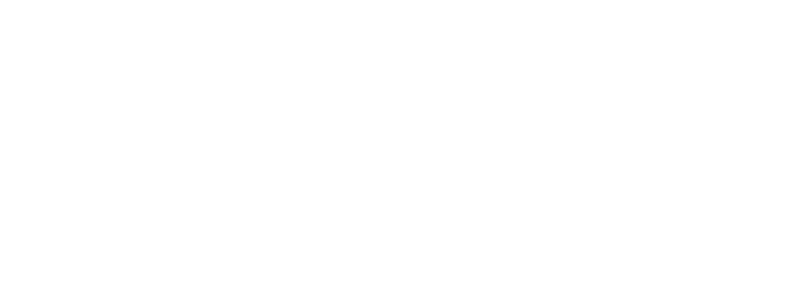
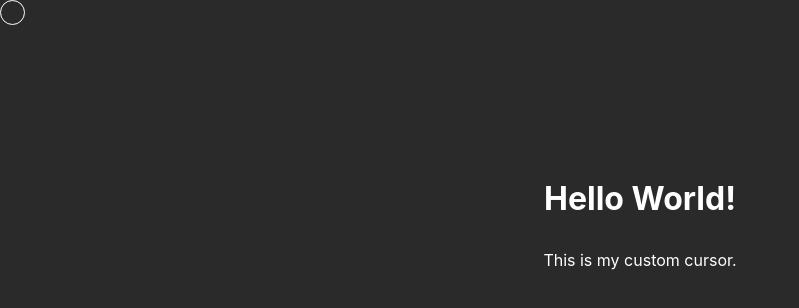
Before and after one commit to dalengit/custom-cursor, a plain HTML site: page index.html in a window 1280 px wide. Shown: the whole page, without its empty margins (0-799 px from the left). Drawn offline with Linux system fonts and the light colour scheme.

Commit message:
HTML Added

```diff
--- a/index.html
+++ b/index.html
@@ -1,12 +1,21 @@
 <!DOCTYPE html>
 <html lang="en">
 <head>
+    <link rel="stylesheet" href="./style.css">
     <meta charset="UTF-8">
     <meta http-equiv="X-UA-Compatible" content="IE=edge">
     <meta name="viewport" content="width=device-width, initial-scale=1.0">
-    <title>Document</title>
+    <title>Custom Cursor</title>
 </head>
 <body>
 
+    <div class="container">
+        <h1>Hello World!</h1>
+        <p>This is my custom cursor.</p>
+    </div>
+
+  <div class="cursor"></div>
+
+    <script src="main.js"></script>
 </body>
 </html>
--- a/main.js
+++ b/main.js
@@ -0,0 +1,5 @@
+// Elements
+const cursor = document.querySelector('.cursor');
+
+// Event listeners
+window.addEventListener('mousemove', ())
--- /dev/null
+++ b/style.css
@@ -0,0 +1,32 @@
+* {
+    color: white;
+    padding: 0;
+    margin: 0;
+    box-sizing: border-box;
+    font-family: -apple-system, BlinkMacSystemFont, 'Segoe UI', Roboto, Oxygen, Ubuntu, Cantarell, 'Open Sans', 'Helvetica Neue', sans-serif;
+}
+
+.container {
+    display: flex;
+    flex-direction: column;
+    justify-content: center;
+    align-items: center;
+    padding-bottom: 20em;
+    min-height: 100vh;
+    width: 100%;
+    background-color: rgb(43, 42, 42);
+}
+
+p {
+    margin: 2em;
+}
+
+.cursor {
+    position: absolute;
+    left: 0;
+    top: 0;
+    border: 1px solid white;
+    width: 25px;
+    height: 25px;
+    border-radius: 50px;
+}
```
Also changed, not shown: main.css (deleted).
